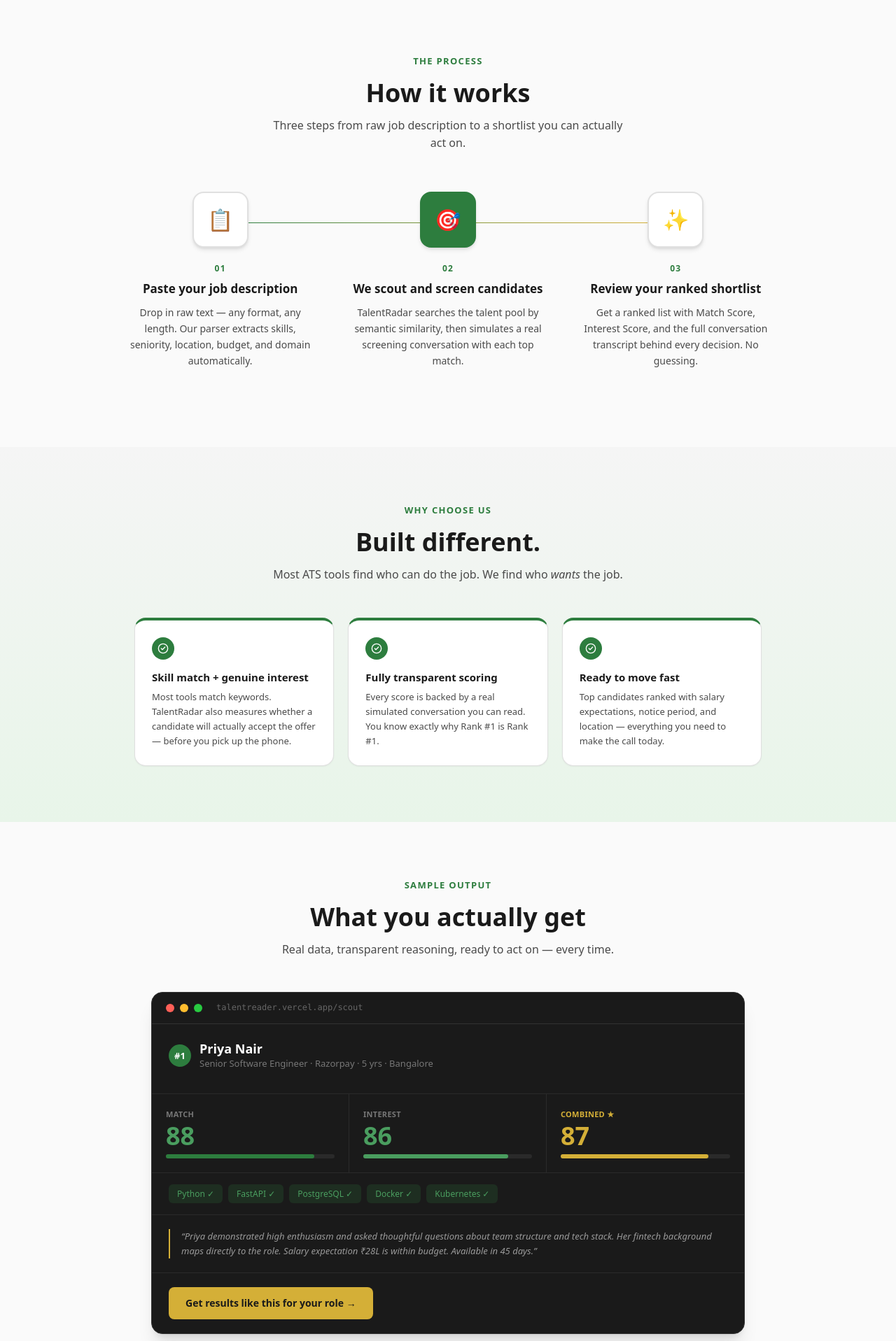
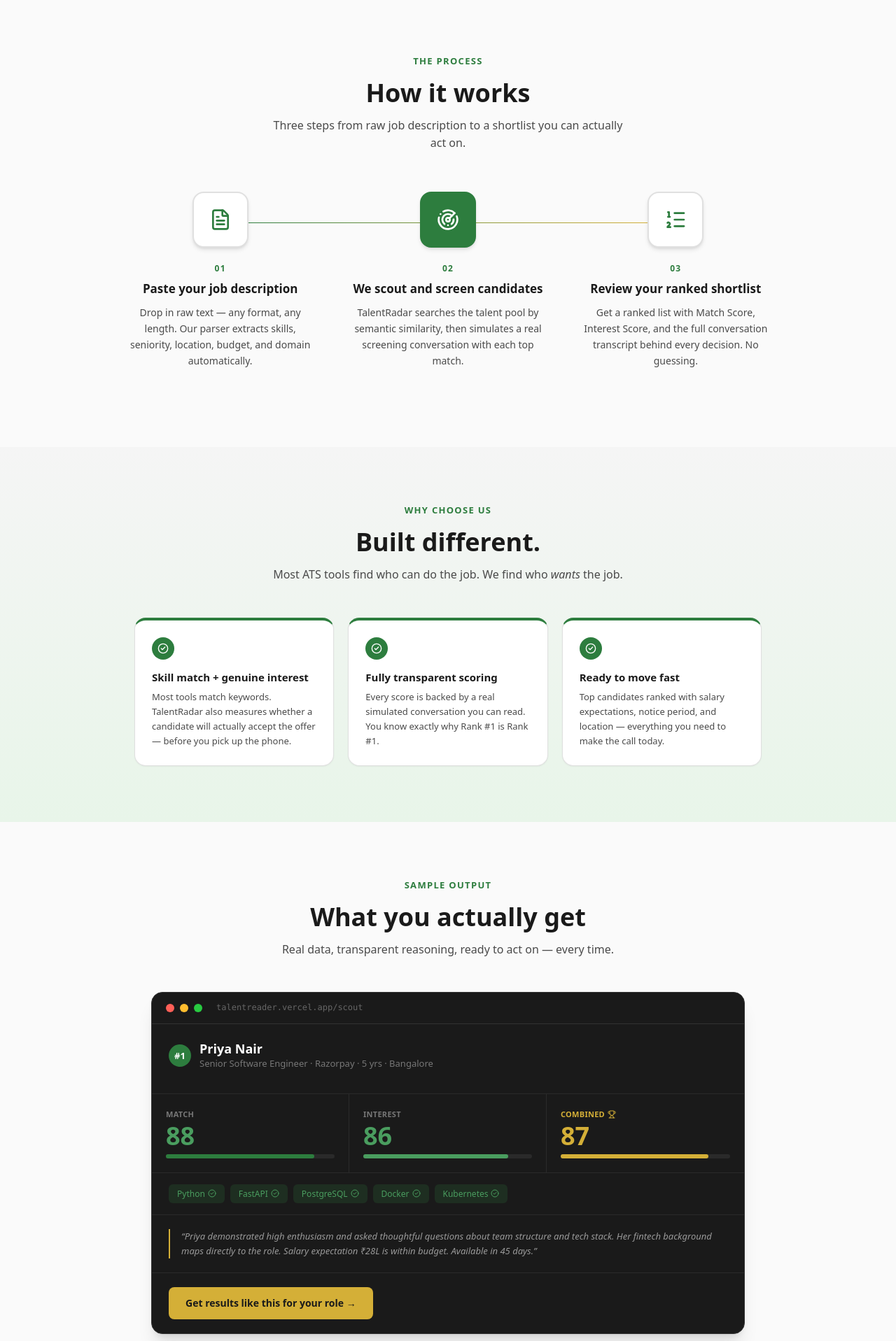
Before and after one commit to Tejayadagani/TalentHunt, a Next.js app in the folder frontend/: page / in a window 1280 px wide. Shown: the part 959-2876 px from the top of the page at 70% size. Built offline with nearby package versions, Linux system fonts and the light colour scheme.

Commit message:
Replace all emojis with lucide-react icons for a cleaner UI

```diff
--- a/frontend/src/app/page.tsx
+++ b/frontend/src/app/page.tsx
@@ -1,7 +1,7 @@
 "use client";
 
 import Link from "next/link";
-import { ArrowRight, CheckCircle2 } from "lucide-react";
+import { ArrowRight, CheckCircle2, FileText, Radar, ListOrdered, Trophy } from "lucide-react";
 
 // ── SVG Radar Logo ─────────────────────────────────────────
 function RadarLogo({ size = 32, color = "#2D7D3E" }: { size?: number; color?: string }) {
@@ -109,24 +109,24 @@ const STATS = [
 ];
 
 // ── Steps ─────────────────────────────────────────────────
-const STEPS = [
+const STEPS: { n: string; title: string; desc: string; Icon: React.ElementType }[] = [
   {
     n: "01",
     title: "Paste your job description",
     desc: "Drop in raw text — any format, any length. Our parser extracts skills, seniority, location, budget, and domain automatically.",
-    icon: "📋",
+    Icon: FileText,
   },
   {
     n: "02",
     title: "We scout and screen candidates",
     desc: "TalentRadar searches the talent pool by semantic similarity, then simulates a real screening conversation with each top match.",
-    icon: "🎯",
+    Icon: Radar,
   },
   {
     n: "03",
     title: "Review your ranked shortlist",
     desc: "Get a ranked list with Match Score, Interest Score, and the full conversation transcript behind every decision. No guessing.",
-    icon: "✨",
+    Icon: ListOrdered,
   },
 ];
 
@@ -257,10 +257,10 @@ export default function LandingPage() {
             <div key={i} className="relative flex flex-col items-center text-center px-6 pb-8">
               {/* Icon circle */}
               <div
-                className="w-20 h-20 rounded-2xl mb-5 flex items-center justify-center text-3xl shadow-md relative z-10"
+                className="w-20 h-20 rounded-2xl mb-5 flex items-center justify-center shadow-md relative z-10"
                 style={{ background: i === 1 ? "#2D7D3E" : "white", border: `2px solid ${i === 1 ? "#2D7D3E" : "#E0E0E0"}` }}
               >
-                {step.icon}
+                <step.Icon className="w-8 h-8" style={{ color: i === 1 ? "#fff" : "#2D7D3E" }} />
               </div>
               <div className="text-[12px] font-bold text-[#2D7D3E] uppercase tracking-widest mb-2">{step.n}</div>
               <h3 className="text-[17px] font-bold text-[#1A1A1A] mb-3 leading-snug">{step.title}</h3>
@@ -342,7 +342,7 @@ export default function LandingPage() {
               </div>
             </div>
             <div className="p-5">
-              <p className="text-[11px] font-bold text-[#D4AF37] uppercase tracking-wide mb-1">Combined ★</p>
+              <div className="flex items-center gap-1 mb-1"><p className="text-[11px] font-bold text-[#D4AF37] uppercase tracking-wide">Combined</p><Trophy className="w-3 h-3 text-[#D4AF37]" /></div>
               <p className="text-[36px] font-black text-[#D4AF37] leading-none">{SAMPLE.combined}</p>
               <div className="h-1.5 w-full rounded-full mt-2" style={{ background: "#2A2A2A" }}>
                 <div className="h-full rounded-full" style={{ width: `${SAMPLE.combined}%`, background: "#D4AF37" }} />
@@ -354,7 +354,7 @@ export default function LandingPage() {
           <div className="px-6 py-4 border-b border-[#2A2A2A] flex flex-wrap gap-2">
             {SAMPLE.skills.map(s => (
               <span key={s} className="text-[12px] px-3 py-1 rounded-md font-medium" style={{ background: "rgba(45,125,62,0.2)", color: "#4A9D5F" }}>
-                {s} ✓
+                <span className="flex items-center gap-1">{s} <CheckCircle2 className="w-3 h-3" /></span>
               </span>
             ))}
           </div>
--- a/frontend/src/components/CandidateCard.tsx
+++ b/frontend/src/components/CandidateCard.tsx
@@ -3,7 +3,7 @@
 import { useState, useEffect } from "react";
 import { ConversationViewer, ConversationMessage } from "./ConversationViewer";
 import { motion } from "framer-motion";
-import { BookmarkCheck, Bookmark, Mail } from "lucide-react";
+import { BookmarkCheck, Bookmark, Mail, Check } from "lucide-react";
 
 export interface CandidateResult {
   rank: number;
@@ -124,8 +124,8 @@ Best regards`
       {/* ── Skills ── */}
       <div className="px-5 py-4 flex flex-wrap gap-2">
         {candidate.skills.slice(0, 8).map(skill => (
-          <span key={skill} className="text-[12px] px-3 py-1 rounded-md font-medium" style={{ background: "rgba(45,125,62,0.1)", color: "#1A1A1A" }}>
-            {skill} ✓
+          <span key={skill} className="flex items-center gap-1 text-[12px] px-3 py-1 rounded-md font-medium" style={{ background: "rgba(45,125,62,0.1)", color: "#1A1A1A" }}>
+            {skill} <Check className="w-3 h-3 text-[#2D7D3E]" />
           </span>
         ))}
         {candidate.skills.length > 8 && (
--- a/frontend/src/components/JDInput.tsx
+++ b/frontend/src/components/JDInput.tsx
@@ -28,7 +28,7 @@ export function JDInput({ onSubmit, isLoading }: JDInputProps) {
     charCount === 0 ? ""
     : charCount < 50 ? `${charCount} characters · Add more detail`
     : charCount < 300 ? `${charCount} characters · Good to go`
-    : `${charCount} characters · Ready to scout ✓`;
+    : `${charCount} characters · Ready to scout`;
 
   const handleSubmit = () => {
     if (!isReady) return;
--- a/frontend/src/components/ScoreSliders.tsx
+++ b/frontend/src/components/ScoreSliders.tsx
@@ -2,6 +2,7 @@
 
 import { useState } from "react";
 import { CandidateResult } from "./CandidateCard";
+import { Check } from "lucide-react";
 
 interface ScoreSlidersProps {
   initialMatchWeight: number;
@@ -84,7 +85,7 @@ export function ScoreSliders({ initialMatchWeight, shortlist, onReRank }: ScoreS
             : "border-[#2D7D3E] text-[#2D7D3E] hover:bg-[#E8F5E9]"
         }`}
       >
-        {reranked ? "✓ Re-ranked!" : "Re-rank candidates"}
+        {reranked ? <><Check className="w-4 h-4" /> Re-ranked!</> : "Re-rank candidates"}
       </button>
     </div>
   );
```
